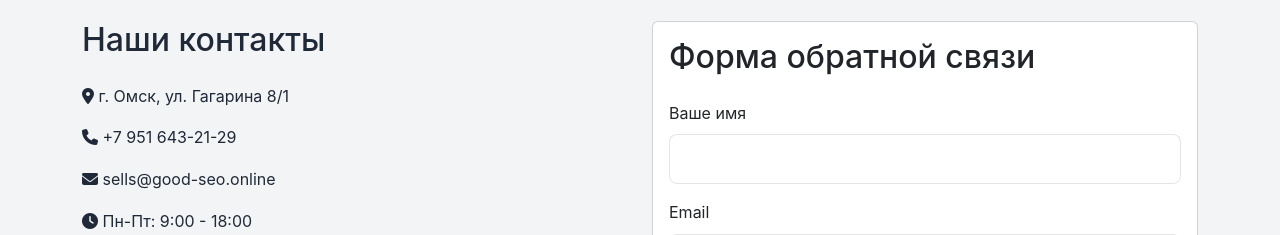
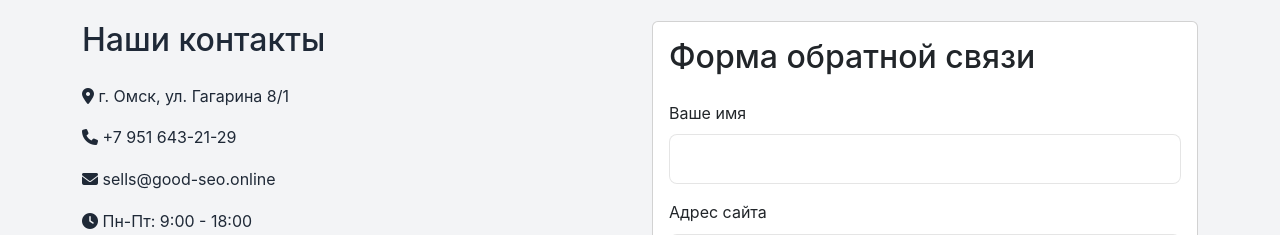
Before and after one commit to MiPolynsky/SeoMaster_1, a Flask app: page /contact in a window 1280 px wide. Shown: the part 146-381 px from the top of the page. Run offline with Flask 3, Linux system fonts and the light colour scheme; data comes from the database, SQL or seed files in the repository; some libraries are stand-ins or nearby versions.

Commit message:
Agent query: I've updated all contact forms to use website URL instead of email. Could you check if the forms on both the home page and contact page are displaying correctly and working?
Standardize contact forms: Replace email field with website URL field on index and contact pages.

Screenshot: https://storage.googleapis.com/screenshot-production-us-central1/74f28105-0b3e-4dca-973e-8a69c1d6d330/214d633e-75e6-4c78-b7e4-9b0ffc4b8948.jpg

```diff
--- a/templates/contact.html
+++ b/templates/contact.html
@@ -32,8 +32,8 @@
                             <input type="text" class="form-control" id="name" name="name" required>
                         </div>
                         <div class="mb-3">
-                            <label for="email" class="form-label">Email</label>
-                            <input type="email" class="form-control" id="email" name="email" required>
+                            <label for="website_url" class="form-label">Адрес сайта</label>
+                            <input type="text" class="form-control" id="website_url" name="website_url" required>
                         </div>
                         <div class="mb-3">
                             <label for="phone" class="form-label">Номер телефона</label>
--- a/templates/index.html
+++ b/templates/index.html
@@ -28,8 +28,8 @@
                                     <input type="text" class="form-control" id="name" name="name" required>
                                 </div>
                                 <div class="mb-3">
-                                    <label for="email" class="form-label text-dark">Email</label>
-                                    <input type="email" class="form-control" id="email" name="email" required>
+                                    <label for="website_url" class="form-label text-dark">Адрес сайта</label>
+                                    <input type="text" class="form-control" id="website_url" name="website_url" required>
                                 </div>
                                 <div class="mb-3">
                                     <label for="phone" class="form-label text-dark">Номер телефона</label>
```
